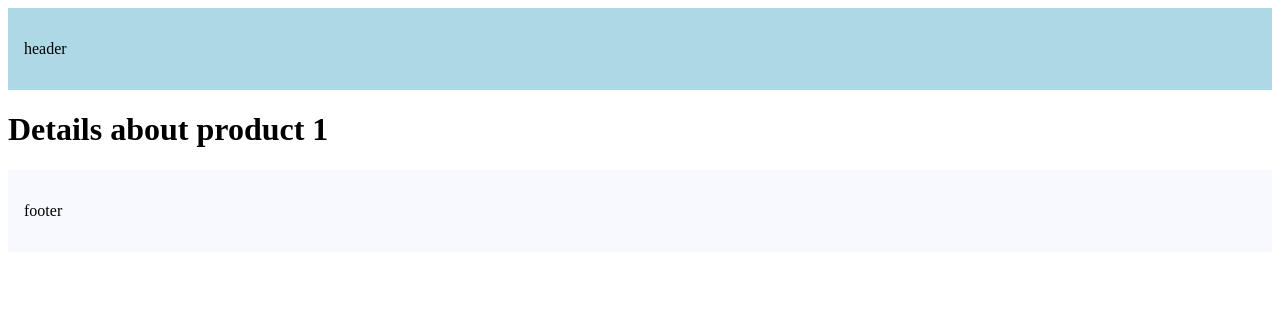
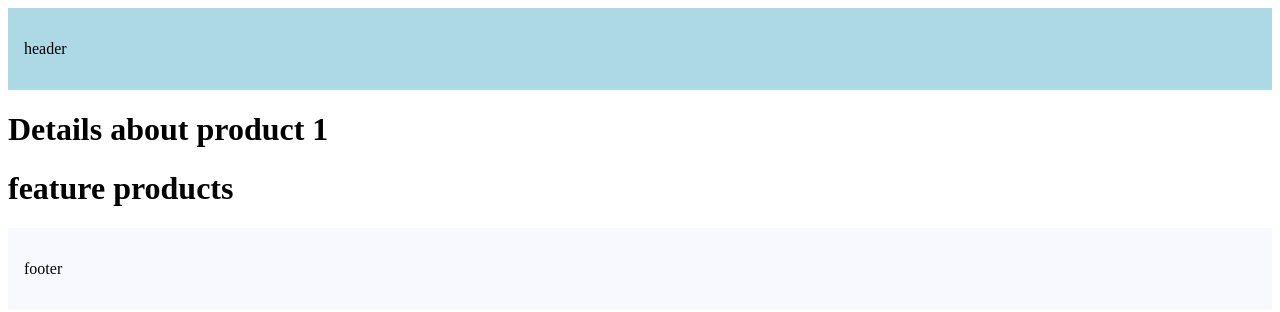
Before and after one commit to yared2124/next.js-Tutorials, a Next.js app: page /product/1 in a window 1280 px wide. Shown: the top 312 px of the page. Built offline with nearby package versions, Linux system fonts and the light colour scheme.

Commit message:
layout file created

```diff
--- /dev/null
+++ b/src/app/product/[productId]/layout.tsx
@@ -0,0 +1,8 @@
+export default function ProductLayout({children,}:{
+    children: React.ReactNode;
+}){
+    return ( <>
+    {children}
+    <h1>feature products</h1>
+    </> )
+}
```
